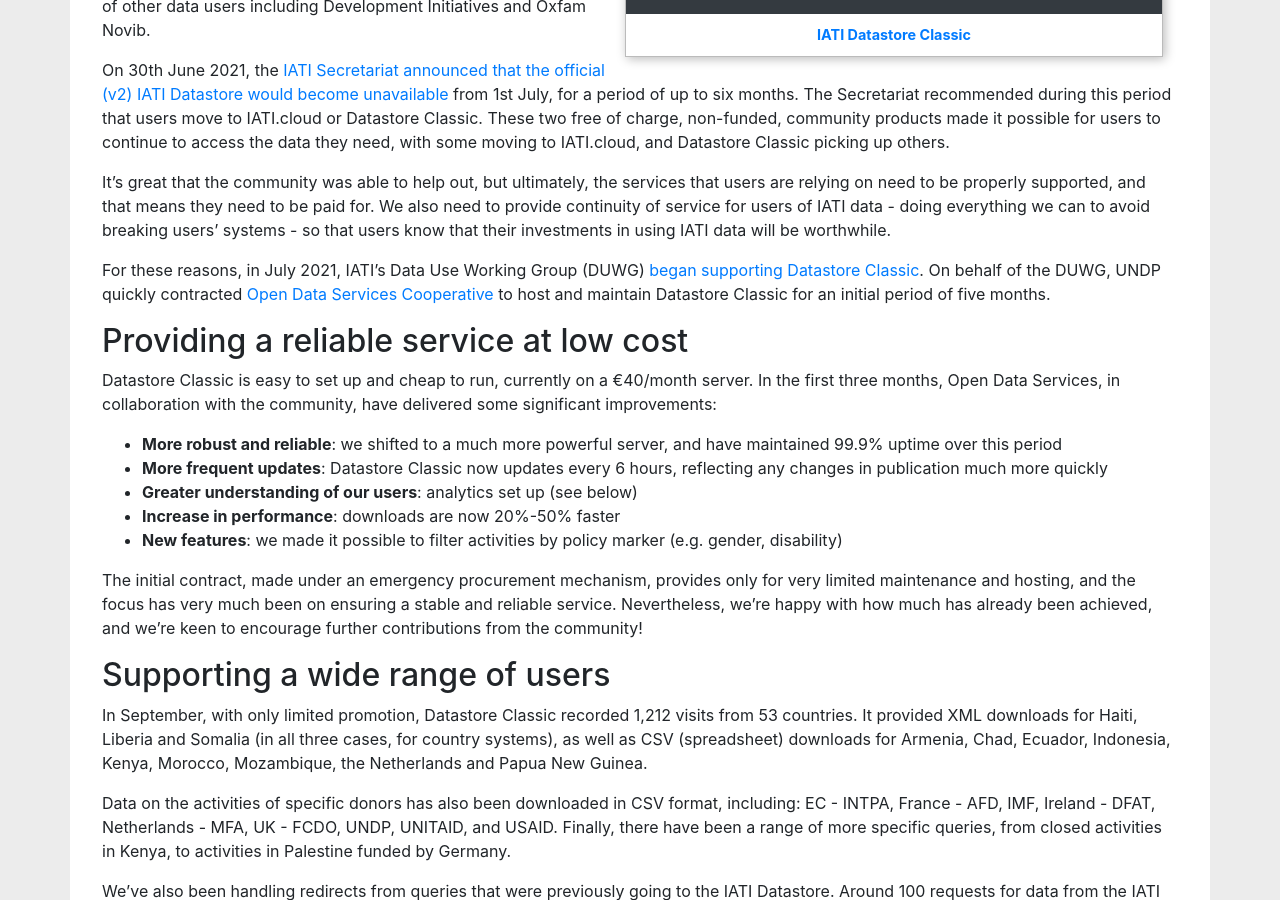
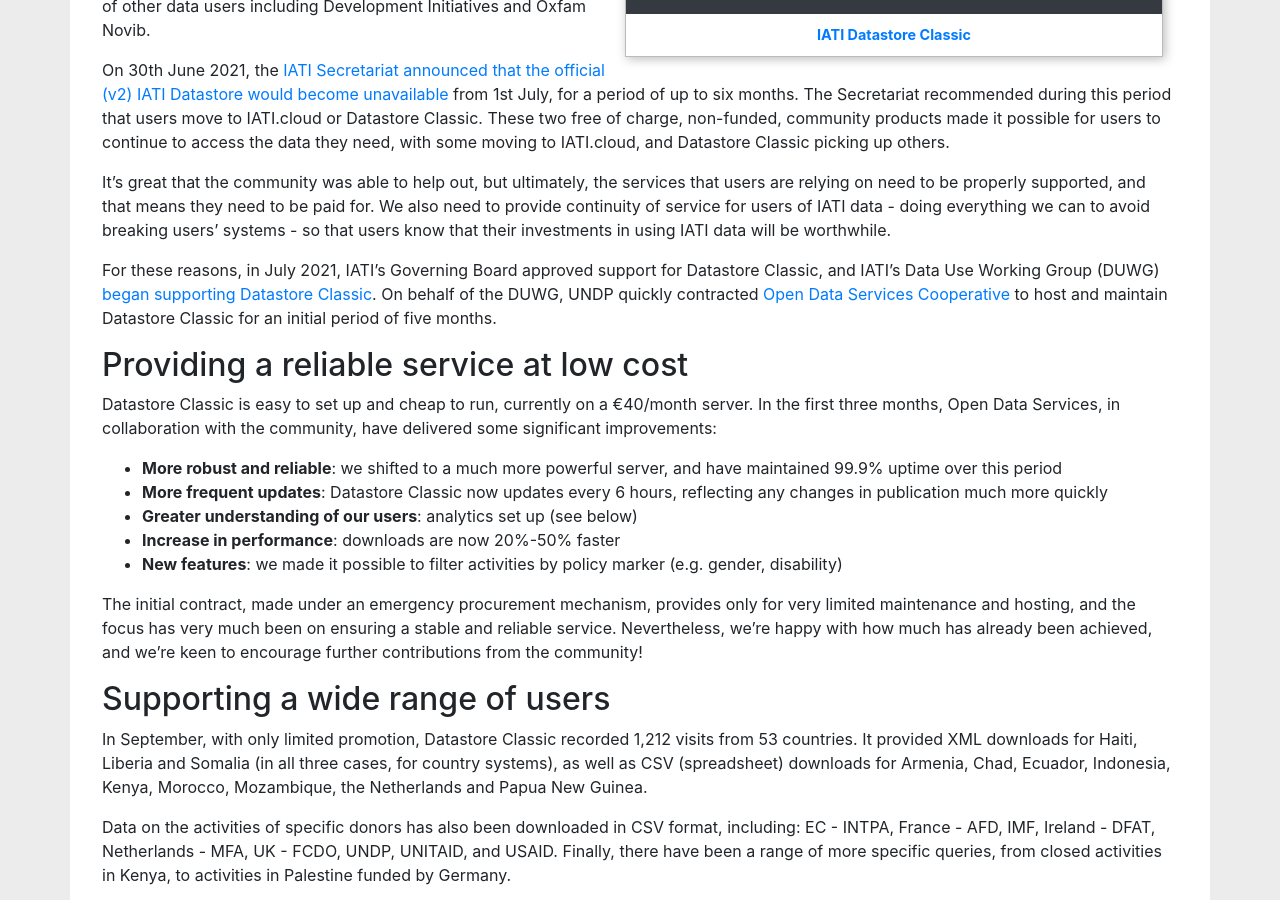
Before and after one commit to codeforIATI/codeforiati.github.io, a Jekyll site: the page built from _posts/2021-10-27-datastore-classic-building-on-progress.md, in a window 1280 px wide and 900 px high, scrolled down 540 px. Built offline with Jekyll 4.4.1, drawn with Linux system fonts in a browser that asks for light colours; comment, search, counter and statistics services are not loaded.

Commit message:
Adjust text

```diff
--- a/_posts/2021-10-27-datastore-classic-building-on-progress.md
+++ b/_posts/2021-10-27-datastore-classic-building-on-progress.md
@@ -19,7 +19,7 @@
 
 It’s great that the community was able to help out, but ultimately, the services that users are relying on need to be properly supported, and that means they need to be paid for. We also need to provide continuity of service for users of IATI data - doing everything we can to avoid breaking users’ systems - so that users know that their investments in using IATI data will be worthwhile.
 
-For these reasons, in July 2021, IATI’s Data Use Working Group (DUWG) [began supporting Datastore Classic](https://iaticonnect.org/discussion/datastore-outage-duwg). On behalf of the DUWG, UNDP quickly contracted [Open Data Services Cooperative](https://opendataservices.coop/) to host and maintain Datastore Classic for an initial period of five months.
+For these reasons, in July 2021, IATI’s Governing Board approved support for Datastore Classic, and IATI’s Data Use Working Group (DUWG) [began supporting Datastore Classic](https://iaticonnect.org/discussion/datastore-outage-duwg). On behalf of the DUWG, UNDP quickly contracted [Open Data Services Cooperative](https://opendataservices.coop/) to host and maintain Datastore Classic for an initial period of five months.
 
 ## Providing a reliable service at low cost
 
```
